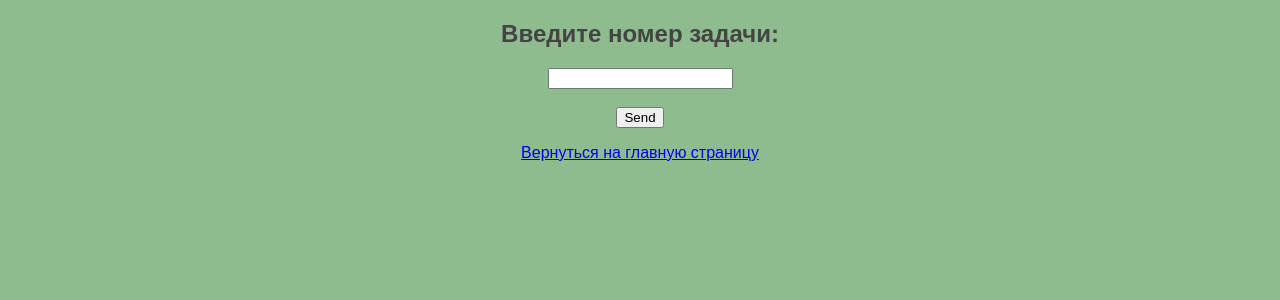
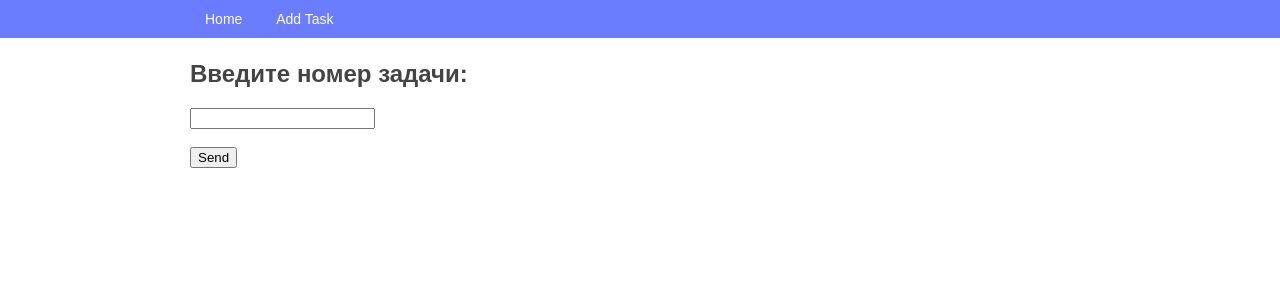
Before and after one commit to Beknasar/python_group_6_homework_47_Ulanbek_uulu_Beknasar, a Django app: page /tasks/delete/ in a window 1280 px wide. Shown: the top 300 px of the page. Run offline with Django 3.2, Linux system fonts and the light colour scheme.

Commit message:
Добавлен базовый шаблон и панель навигации на все страницы.

```diff
--- a/source/webapp/static/css/style.css
+++ b/source/webapp/static/css/style.css
@@ -1,16 +1,52 @@
-
 body {
     font-family: Arial, sans-serif;
     font-size: 16px;
     color: #444444;
-    background: darkseagreen;
+    /* отступ, чтобы компенсировать высоту навбара */
+    margin-top: 60px;
 }
 
 .container {
     margin: 0 auto;
     width: 100%;
     max-width: 900px;
-    text-align: center;
+}
+
+.navbar {
+    display: block;
+    background: #6a7dff;
+    position: fixed;
+    top: 0;
+    right: 0;
+    left: 0;
+    font-size: 0;
+    box-sizing: border-box;
+    padding: 7px 30px;
+}
+
+.menu {
+    font-size: 14px;
+    line-height: 1;
+    padding: 0;
+    margin: 0;
+    display: inline-block;
+    color: #fffee8;
+}
+
+.menu li {
+    display: inline-block;
+}
+
+.menu a {
+    display: inline-block;
+    text-decoration: none;
+    color: inherit;
+    padding: 5px 15px;
+}
+
+.menu a:hover {
+    color: #ffc122;
+    text-decoration: underline;
 }
 
 .tasks{
--- /dev/null
+++ b/source/webapp/templates/base.html
@@ -0,0 +1,27 @@
+{% load staticfiles %}
+<!doctype html>
+<html lang="en">
+<head>
+    <meta charset="UTF-8">
+    <meta name="viewport"
+          content="width=device-width, user-scalable=no, initial-scale=1.0, maximum-scale=1.0, minimum-scale=1.0">
+    <meta http-equiv="X-UA-Compatible" content="ie=edge">
+    <title>{% block title %}My Site{% endblock %}</title>
+    <link rel="stylesheet" href="{% static 'css/style.css' %}">
+    {% block styles %}{% endblock %}
+</head>
+<body>
+<nav class="navbar">
+    <div class="container">
+        <ul class="menu">
+            <li><a href="{% url 'index' %}">Home</a></li>
+            <li><a href="{% url 'task_create' %}">Add Task</a></li>
+            {% block menu %}{% endblock %}
+        </ul>
+    </div>
+</nav>
+<div class="container">
+    {% block content %}{% endblock %}
+</div>
+</body>
+</html>
--- a/source/webapp/templates/task_delete.html
+++ b/source/webapp/templates/task_delete.html
@@ -1,13 +1,8 @@
-{% load staticfiles %}
-<!DOCTYPE html>
-<html lang="en">
-<link rel="stylesheet" href="{% static "css/style.css" %}">
-<head>
-    <meta charset="UTF-8">
-    <title>View</title>
-</head>
-<body>
-    <div class = "container">
+{% extends 'base.html' %}
+
+{% block title %}Delete{% endblock %}
+
+{% block content %}
         <form action="{% url 'task_delete' %}" method="post" class="task_view">
             {% csrf_token %}
             <h2>Введите номер задачи: </h2>
@@ -16,8 +11,4 @@
             <br/>
             <input type="submit" value="Send"/>
         </form>
-         <p><a href="{% url 'index' %}">Вернуться на главную страницу</a></p>
-        </div>
-    </div>
-</body>
-</html>
+{% endblock %}
```
Also changed, not shown: source/webapp/templates/index.html (+4 -18 lines), source/webapp/templates/task_create.html (+7 -16 lines), source/webapp/templates/task_view.html (+6 -14 lines).
